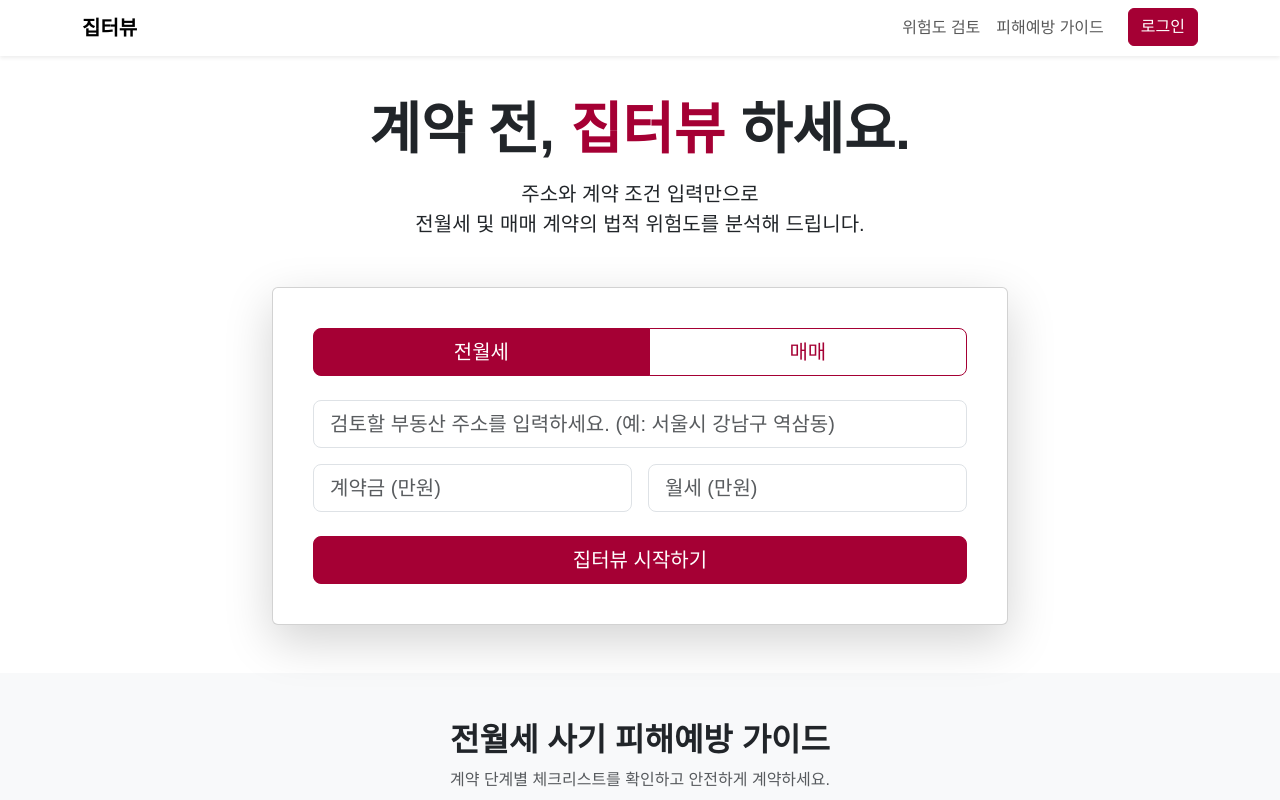
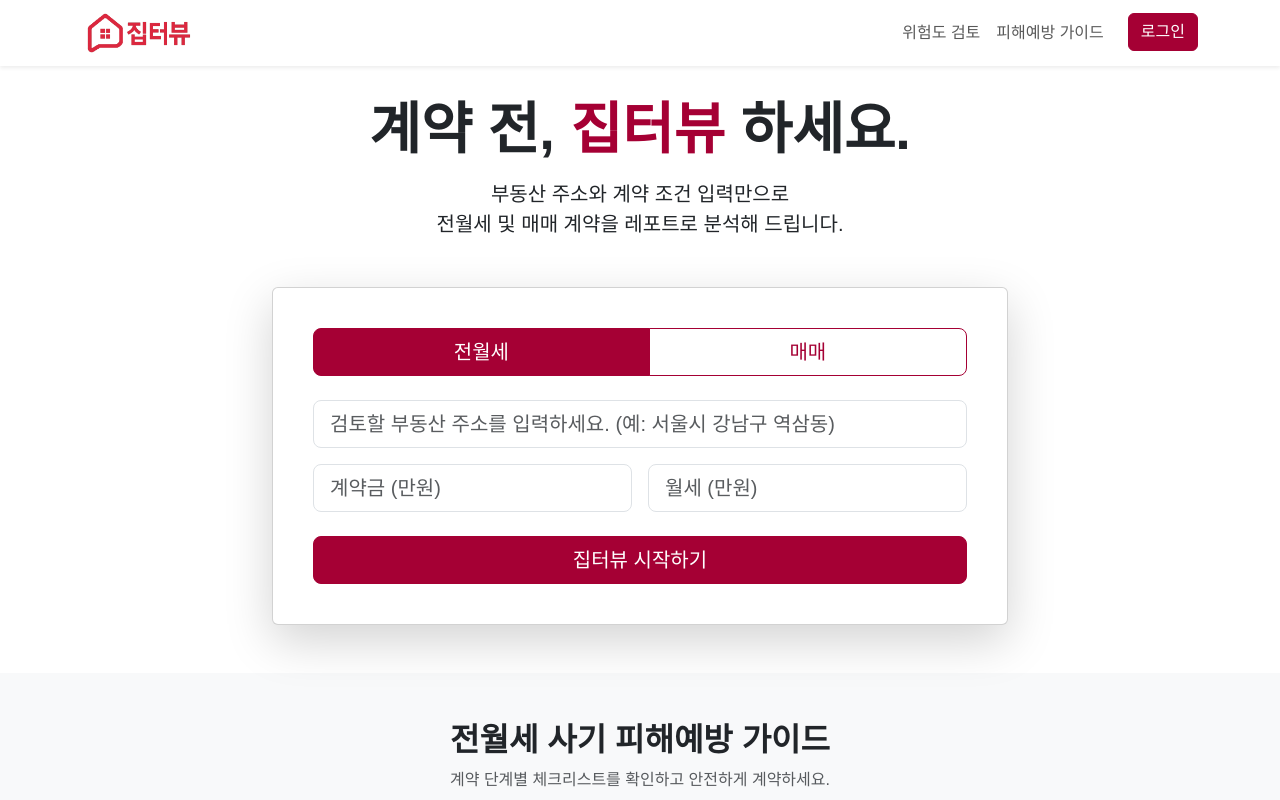
Before and after one commit to Taewoong-Hong/langdingtest.github.io, a plain HTML site: page index.html in a window 1280 px wide. Shown: the top 800 px of the page. Drawn offline with nearby package versions, Linux system fonts and the light colour scheme.

Commit message:
third edit

```diff
--- a/index.html
+++ b/index.html
@@ -13,7 +13,9 @@
     <!-- Header -->
     <header class="navbar navbar-expand-lg navbar-light bg-white fixed-top shadow-sm">
         <div class="container">
-            <a class="navbar-brand fw-bold" href="#">집터뷰</a>
+                <a class="navbar-brand fw-bold" href="#">
+                    <img src="images/logo_hlook.PNG" alt="집터뷰 로고" height="40">
+                </a>
             <button class="navbar-toggler" type="button" data-bs-toggle="collapse" data-bs-target="#navbarNav">
                 <span class="navbar-toggler-icon"></span>
             </button>
@@ -38,7 +40,7 @@
         <div class="row justify-content-center">
             <div class="col-lg-8">
                 <h1 class="display-4 fw-bold mb-3">계약 전, <span class="text-primary-custom">집터뷰</span> 하세요.</h1>
-                <p class="lead mb-5">주소와 계약 조건 입력만으로<br>전월세 및 매매 계약의 법적 위험도를 분석해 드립니다.</p>
+                <p class="lead mb-5">부동산 주소와 계약 조건 입력만으로<br>전월세 및 매매 계약을 레포트로 분석해 드립니다.</p>
 
                 <div class="card p-4 shadow-lg">
                     <div class="card-body">
```
Also changed, not shown: images/logo_h.png (added), images/logo_hlook.PNG (added), images/logos.png (added).
